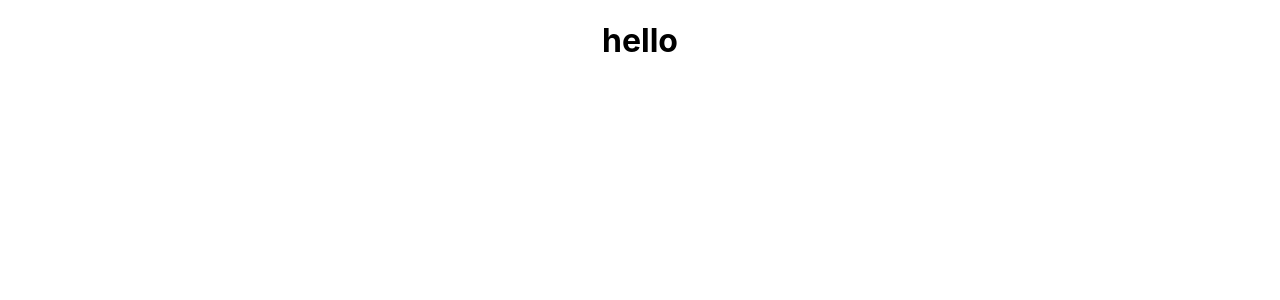
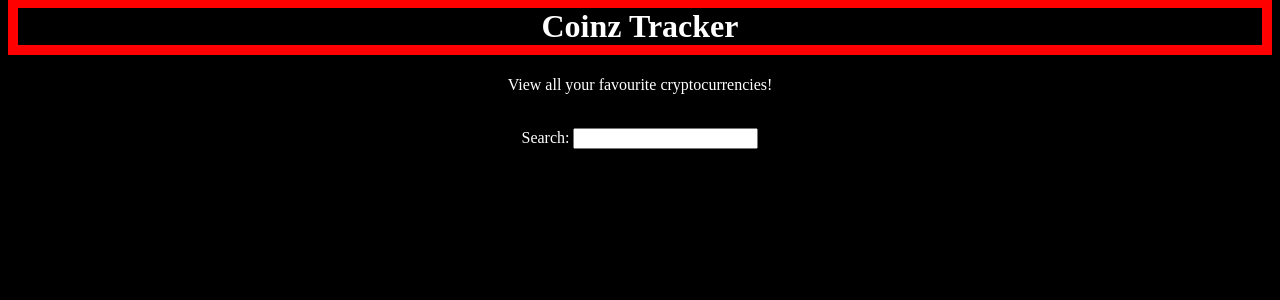
Before and after one commit to goosefring/CoinzTracker, a React (Create React App) app in the folder frontend/: page / in a window 1280 px wide. Shown: the top 300 px of the page. Built offline with nearby package versions, Linux system fonts and the light colour scheme.

Commit message:
small CSS edits

```diff
--- a/frontend/src/App.css
+++ /dev/null
@@ -1,38 +0,0 @@
-.App {
-  text-align: center;
-}
-
-.App-logo {
-  height: 40vmin;
-  pointer-events: none;
-}
-
-@media (prefers-reduced-motion: no-preference) {
-  .App-logo {
-    animation: App-logo-spin infinite 20s linear;
-  }
-}
-
-.App-header {
-  background-color: #282c34;
-  min-height: 100vh;
-  display: flex;
-  flex-direction: column;
-  align-items: center;
-  justify-content: center;
-  font-size: calc(10px + 2vmin);
-  color: white;
-}
-
-.App-link {
-  color: #61dafb;
-}
-
-@keyframes App-logo-spin {
-  from {
-    transform: rotate(0deg);
-  }
-  to {
-    transform: rotate(360deg);
-  }
-}
--- a/frontend/src/App.js
+++ b/frontend/src/App.js
@@ -1,9 +1,15 @@
-import './App.css';
+import './index.css';
 
 function App() {
   return (
     <div className="App">
-      <h1>hello</h1>
+      <h1>Coinz Tracker</h1>
+      <p>View all your favourite cryptocurrencies!</p>
+      <br />
+      <div className="search">
+      <label>Search: </label>
+      <input type="text" />
+      </div>
     </div>
   );
 }
--- a/frontend/src/index.css
+++ b/frontend/src/index.css
@@ -1,13 +1,20 @@
 body {
-  margin: 0;
-  font-family: -apple-system, BlinkMacSystemFont, 'Segoe UI', 'Roboto', 'Oxygen',
-    'Ubuntu', 'Cantarell', 'Fira Sans', 'Droid Sans', 'Helvetica Neue',
-    sans-serif;
-  -webkit-font-smoothing: antialiased;
-  -moz-osx-font-smoothing: grayscale;
+  background-color: black;
 }
 
-code {
-  font-family: source-code-pro, Menlo, Monaco, Consolas, 'Courier New',
-    monospace;
+h1 {
+  color: white;
+  text-align: center;
+  border: 10px solid #ff0000;
+  margin-top: -10px;
 }
+
+p {
+  color: white;
+  text-align: center;
+}
+
+.search {
+  color: white;
+  text-align: center;
+}
```
